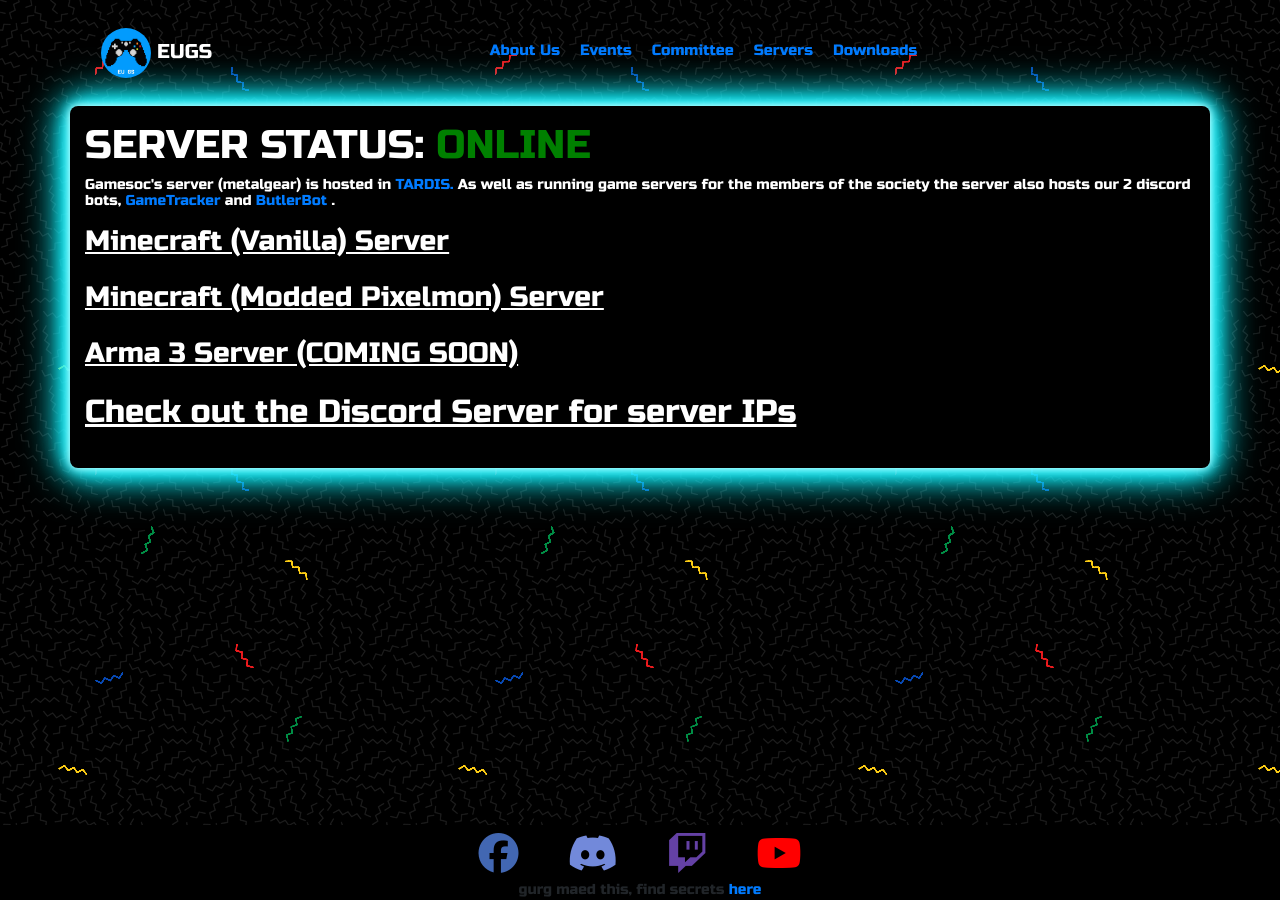
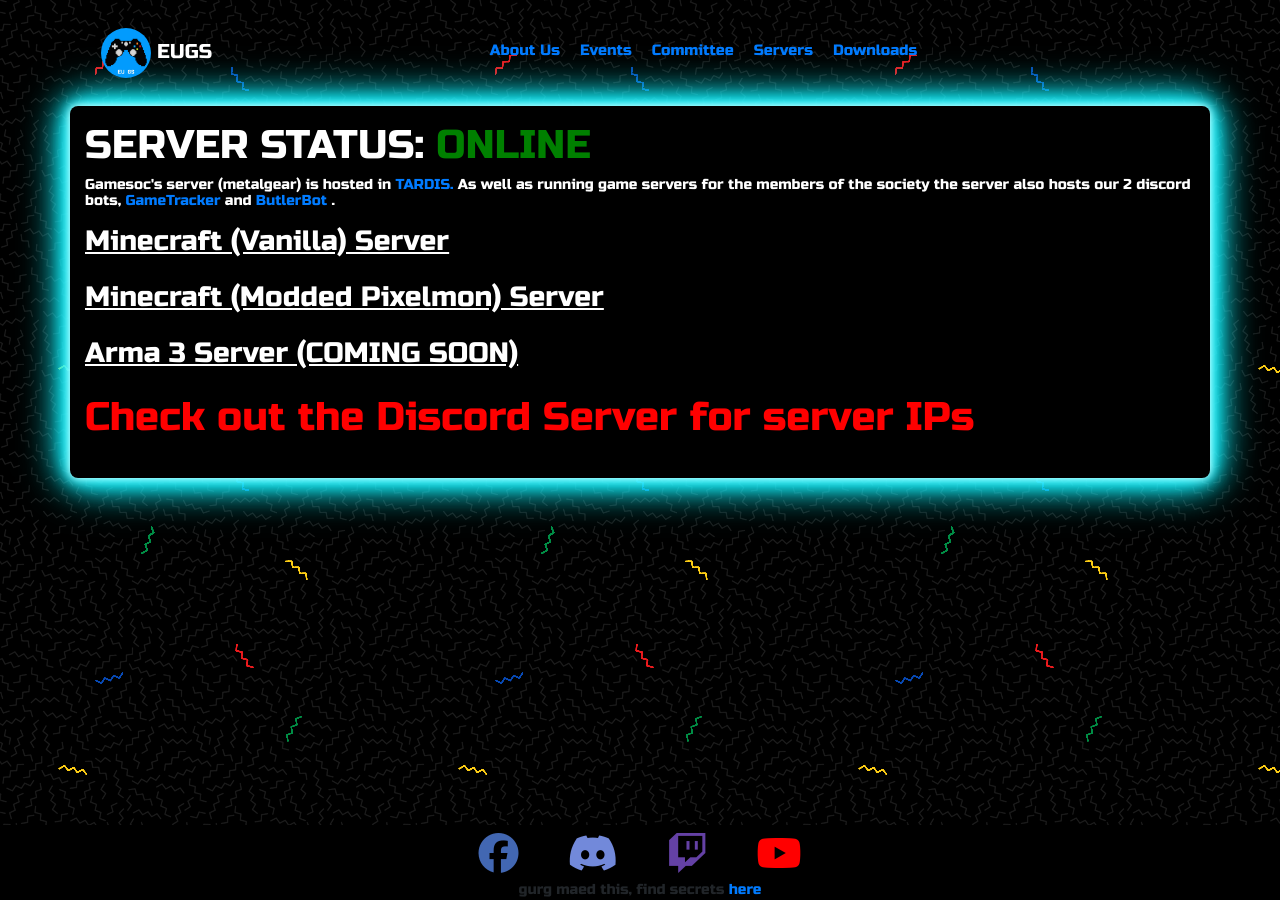
Before and after one commit to Ninteedo/eugs_website, a Jekyll site: the page built from servers.html, in a window 1280 px wide. Built offline with Jekyll 4.4.1, drawn with Linux system fonts in a browser that asks for light colours; nearby versions of some CDN libraries.

Commit message:
Update servers.html

```diff
--- a/servers.html
+++ b/servers.html
@@ -24,7 +24,7 @@
     <h3><u>Arma 3 Server (COMING SOON)</u></h3>
     <br>
 
-    <h2><u> Check out the Discord Server for server IPs</u></h2>
+    <h1><a style="color: red">Check out the Discord Server for server IPs</a></h1>
     <br>
 
 
```
